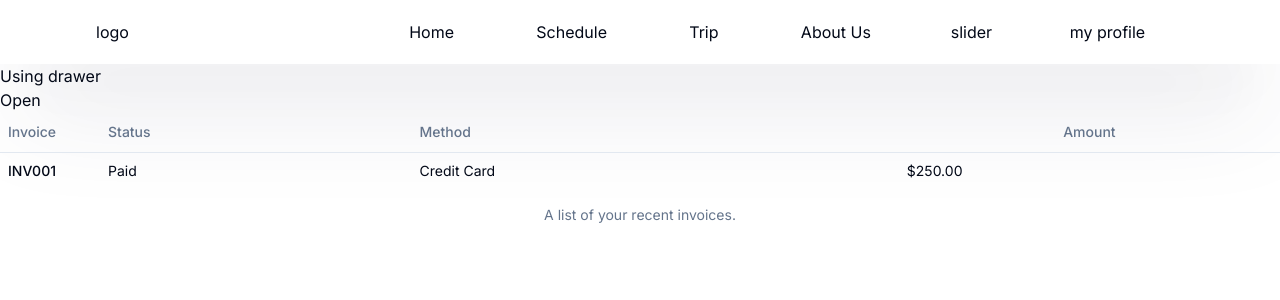
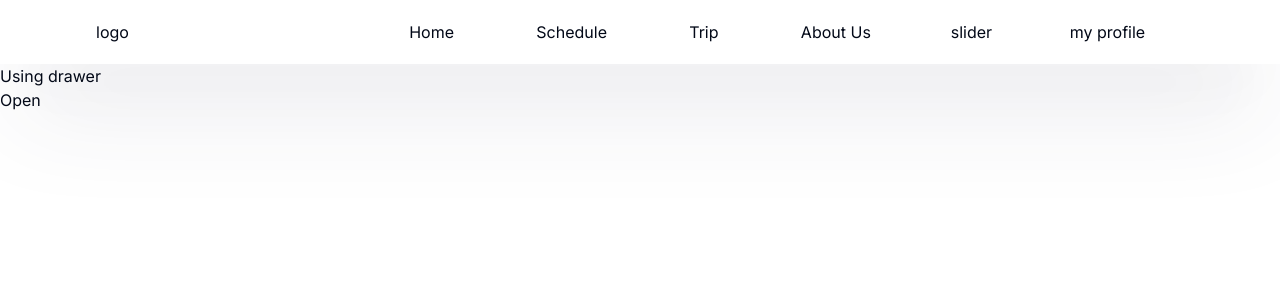
Before and after one commit to hamim-87/Database_Project_L2T1, a Next.js app in the folder frontend/: page /home in a window 1280 px wide. Shown: the top 300 px of the page. Built offline with nearby package versions, Linux system fonts and the light colour scheme.

Commit message:
trip validity check

```diff
--- a/frontend/package.json
+++ b/frontend/package.json
@@ -17,6 +17,7 @@
     "class-variance-authority": "^0.7.0",
     "clsx": "^2.1.0",
     "next": "14.1.0",
+    "node-fetch": "^3.3.2",
     "react": "^18",
     "react-bootstrap": "^2.10.1",
     "react-dom": "^18",
--- a/frontend/src/app/home/page.jsx
+++ b/frontend/src/app/home/page.jsx
@@ -43,25 +43,7 @@ export default function homePage(){
                 </DrawerContent>
             </Drawer>
 
-            <Table>
-  <TableCaption>A list of your recent invoices.</TableCaption>
-  <TableHeader>
-    <TableRow>
-      <TableHead className="w-[100px]">Invoice</TableHead>
-      <TableHead>Status</TableHead>
-      <TableHead>Method</TableHead>
-      <TableHead className="text-right">Amount</TableHead>
-    </TableRow>
-  </TableHeader>
-  <TableBody>
-    <TableRow>
-      <TableCell className="font-medium">INV001</TableCell>
-      <TableCell>Paid</TableCell>
-      <TableCell>Credit Card</TableCell>
-      <TableCell className="text-right">$250.00</TableCell>
-    </TableRow>
-  </TableBody>
-</Table>
+
 
 
         </>
--- a/frontend/src/middleware.js
+++ b/frontend/src/middleware.js
@@ -1,7 +1,7 @@
 import { NextResponse } from 'next/server'
 import { NextRequest } from 'next/server'
 
-// This function can be marked `async` if using `await` inside
+ // This function can be marked `async` if using `await` inside
 export async function middleware(request) {
     console.log("middleware executed");
 
```
Also changed, not shown: frontend/src/app/trip/page.jsx (+16 -1 lines), 1 other file (tests, documents, lock files or other folders).
